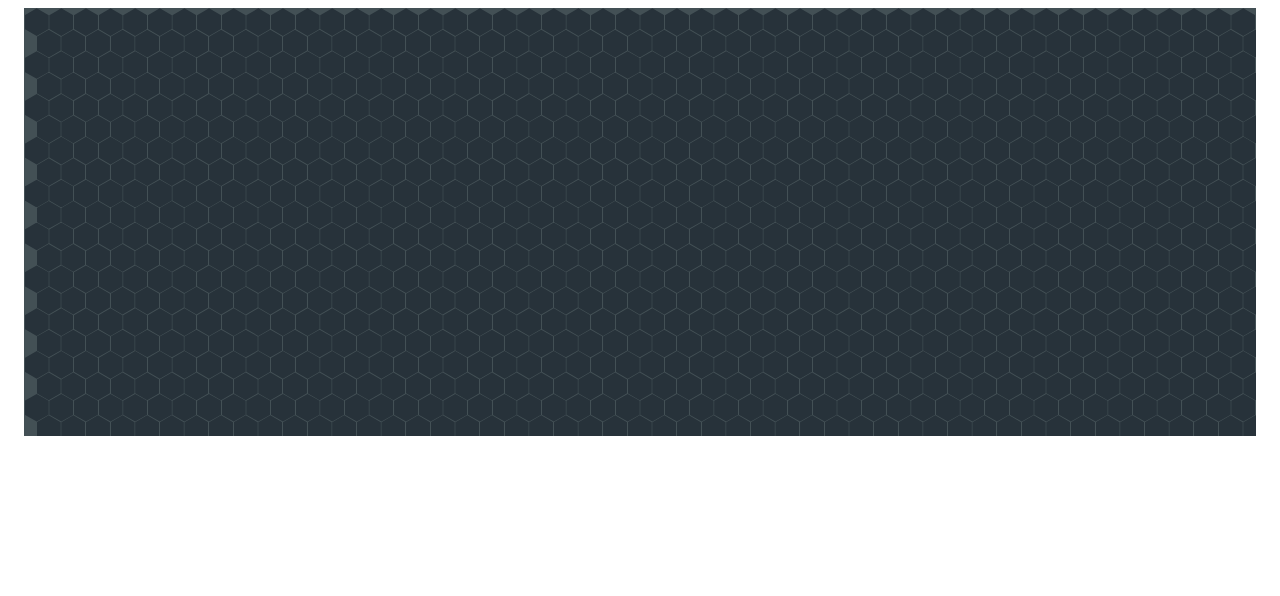
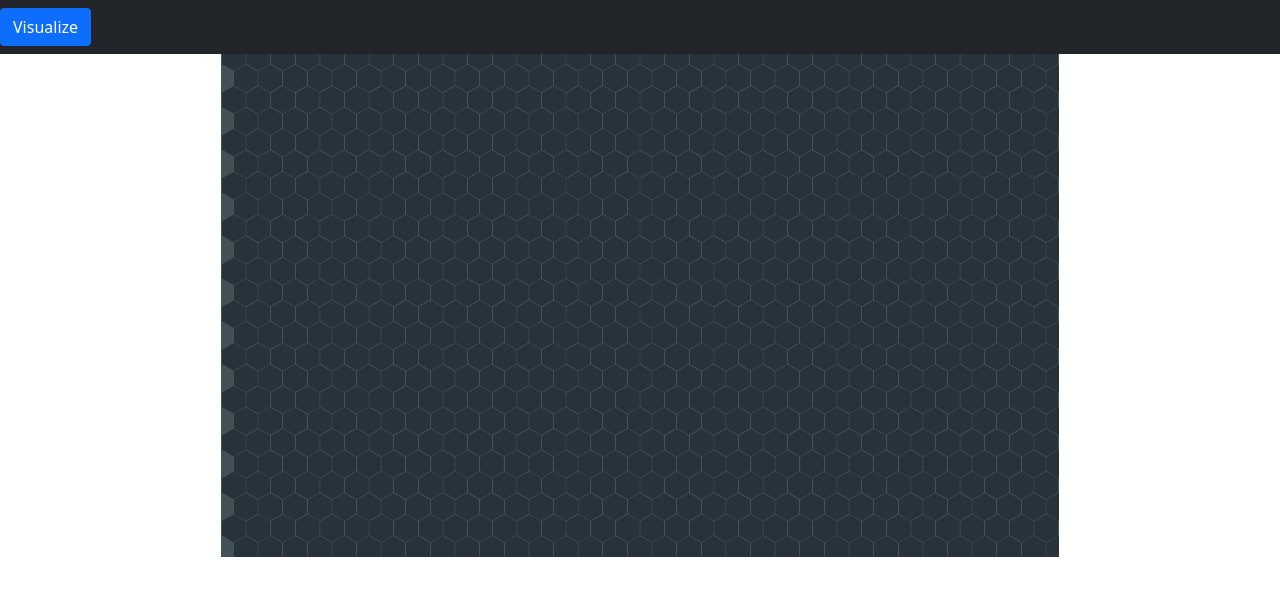
Before and after one commit to BazimAzeem/getPath, a React (Create React App) app: page / in a window 1280 px wide. Shown: the top 596 px of the page. Built offline with nearby package versions, Linux system fonts and the light colour scheme.

Commit message:
Scaled grid to screen size and added navbar

```diff
--- a/package.json
+++ b/package.json
@@ -39,6 +39,8 @@
     ]
   },
   "devDependencies": {
-    "gh-pages": "^4.0.0"
+    "bootstrap": "^5.1.3",
+    "gh-pages": "^4.0.0",
+    "react-bootstrap": "^2.4.0"
   }
 }
--- a/src/App.css
+++ b/src/App.css
@@ -3,8 +3,8 @@
 .App {
   margin: 0;
   padding: 0;
-  height: 100%;
   display: flex;
   align-items: center;
   justify-content: center;
+  overflow: hidden;
 }
--- a/src/App.js
+++ b/src/App.js
@@ -1,10 +1,12 @@
 import React from "react";
 import NodeGrid from "./NodeGrid";
+import NavBar from "./NavBar";
 import "./App.css";
 
 function App() {
   return (
     <div className="App">
+      <NavBar />
       <NodeGrid />
     </div>
   );
--- /dev/null
+++ b/src/NavBar.js
@@ -0,0 +1,19 @@
+import React from "react";
+import "bootstrap/dist/css/bootstrap.css";
+import { Navbar, Nav, Button } from "react-bootstrap";
+
+const NavBar = () => {
+  return (
+    <div>
+      <Navbar fixed="top" variant="dark" bg="dark">
+        <Nav>
+          <Nav.Item>
+            <Button>Visualize</Button>
+          </Nav.Item>
+        </Nav>
+      </Navbar>
+    </div>
+  );
+};
+
+export default NavBar;
--- a/src/NodeGrid.js
+++ b/src/NodeGrid.js
@@ -27,13 +27,18 @@ const NodeGrid = () => {
 export default NodeGrid;
 
 function getNodeGridDimensions() {
+  // Crating a temp node to find its width to calculate rows and cols
+  let tempNode = document.createElement("div");
+  tempNode.classList.add("node");
+  document.body.appendChild(tempNode);
+  let nodeWidth = tempNode.offsetWidth;
+  tempNode.remove();
+
   let screenWidth = window.screen.availWidth;
-  console.log("screenWidth: " + screenWidth);
   let screenHeight = window.screen.availHeight;
-  console.log("screenHeight: " + screenHeight);
 
-  let rows = 20;
-  let cols = 50;
+  let rows = screenHeight / nodeWidth + 1;
+  let cols = screenWidth / nodeWidth;
 
   return [rows, cols];
 }
--- a/src/constants.css
+++ b/src/constants.css
@@ -1,4 +1,4 @@
-* {
+:root {
   /* Size Constants */
   --hexagon-width: 1.5rem;
   --hexagon-spacing: 0.02rem;
```
Also changed, not shown: 1 other file (tests, documents, lock files or other folders).
